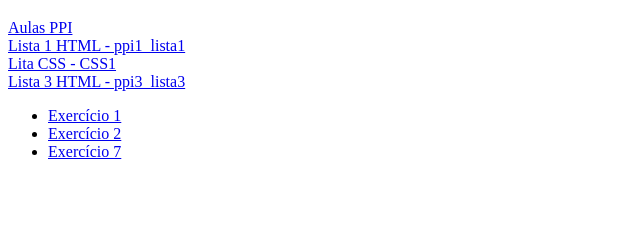
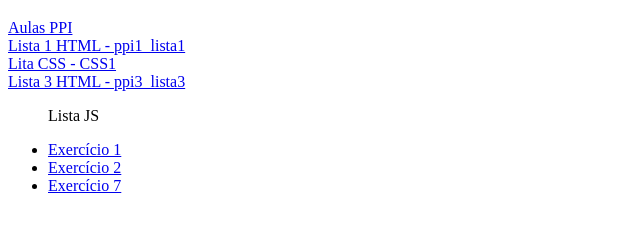
Before and after one commit to miguel-galdino/web, a plain HTML site: page index.html in a window 1280 px wide. Shown: the part 61-290 px from the top of the page, without its empty margins (0-640 px from the left). Drawn offline with Linux system fonts and the light colour scheme.

Commit message:
Update index.html
Atualized

```diff
--- a/index.html
+++ b/index.html
@@ -18,6 +18,7 @@
         <dt><a href="./Lista3.html">Lista 3 HTML - ppi3_lista3</a></dt>
     </dl>
     <ul>
+        <p>Lista JS</p>
         <li><a href="ppi1_lista_js/1.html">Exercício 1</a></li>
         <li><a href="ppi1_lista_js/2.html">Exercício 2</a></li>
         <li><a href="ppi1_lista_js/7.html">Exercício 7</a></li>
```
